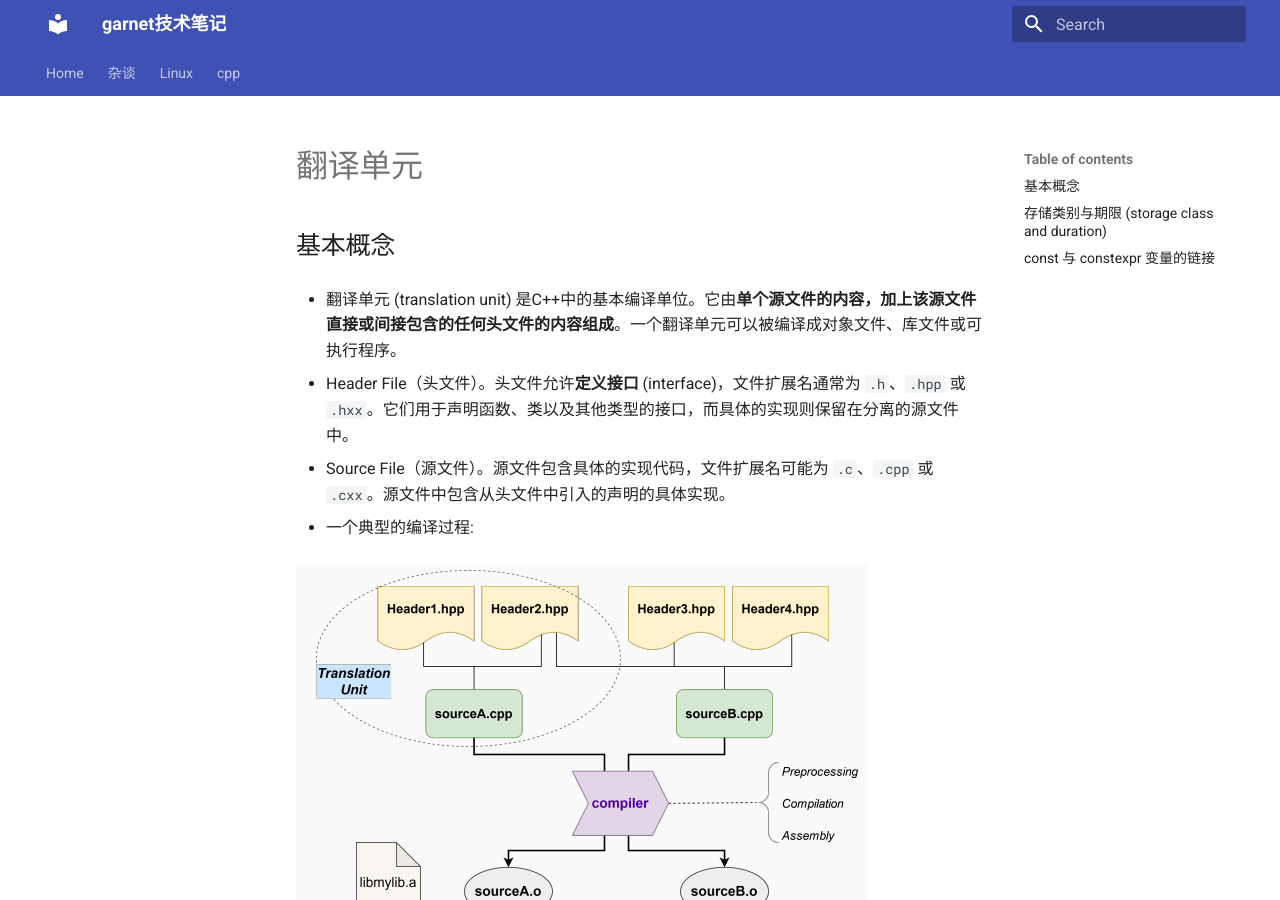
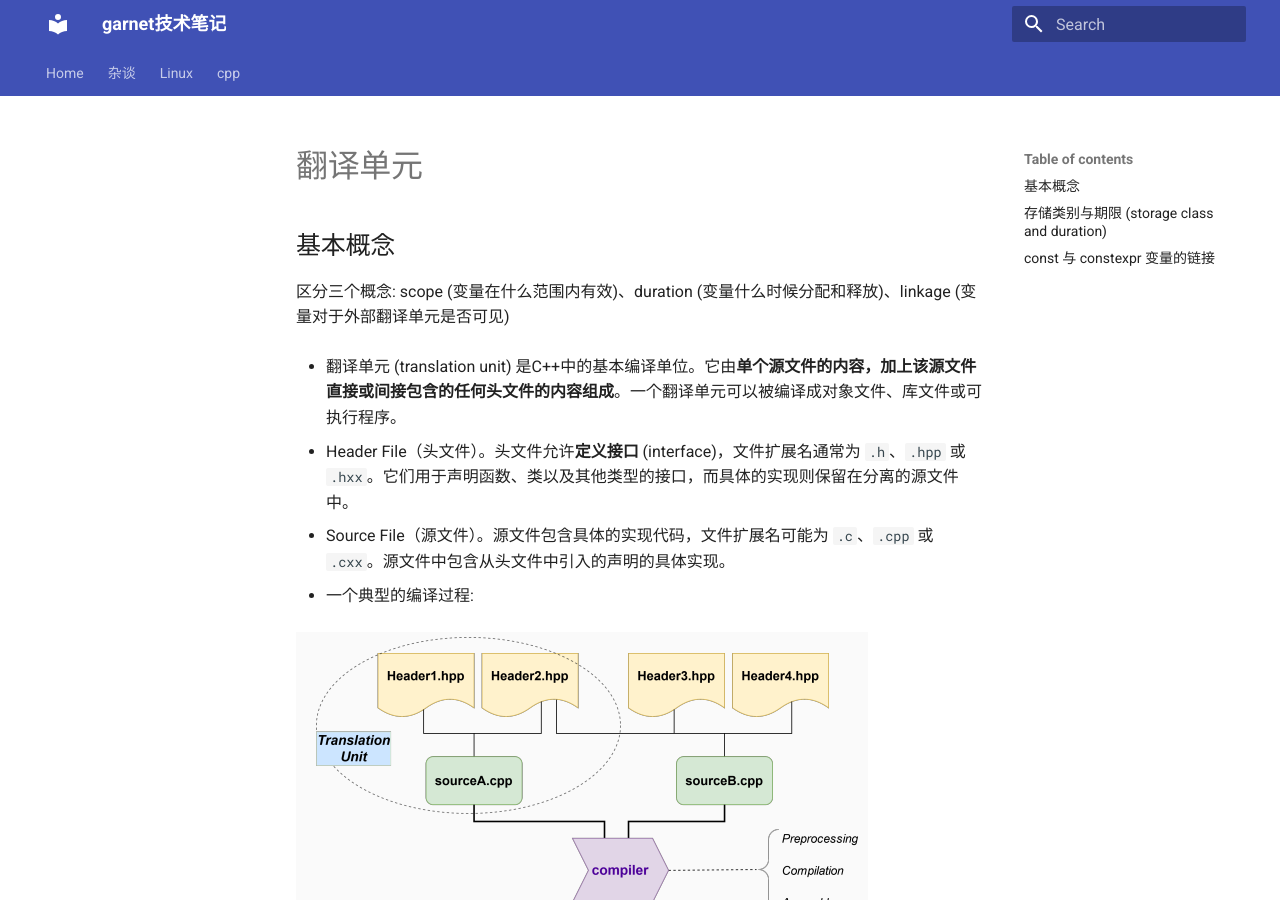
Before and after one commit to ymma98/technotes, an MkDocs documentation site: the page built from docs/cpp/翻译单元.md, in a window 1280 px wide and 900 px high. Built offline with MkDocs 1.6.1 and Material for MkDocs 9.7.7, drawn with Linux system fonts in a browser that asks for light colours; part of the change alters nothing that is shown.

Commit message:
docs/cpp/翻译单元.md updated from https://stackedit.cn/

````diff
--- a/docs/cpp/翻译单元.md
+++ b/docs/cpp/翻译单元.md
@@ -1,6 +1,8 @@
 # 翻译单元
 
 ## 基本概念
+
+区分三个概念: scope (变量在什么范围内有效)、duration (变量什么时候分配和释放)、linkage (变量对于外部翻译单元是否可见)
 
 -   翻译单元 (translation unit) 是C++中的基本编译单位。它由**单个源文件的内容，加上该源文件直接或间接包含的任何头文件的内容组成**。一个翻译单元可以被编译成对象文件、库文件或可执行程序。
 
@@ -160,6 +162,7 @@ static constexpr int var4 = 2; // 内部链接性（冗余）
 int main() {}
 ```
 <!--stackedit_data:
-eyJoaXN0b3J5IjpbNjgyNTc2MjQ1LDQwODU4NDg5MSw3OTYzMj
-cxODAsMTYzODc3NDY3NywxNzUyMjkzNzNdfQ==
+eyJoaXN0b3J5IjpbLTE5MDg0NjgzMzEsNjgyNTc2MjQ1LDQwOD
+U4NDg5MSw3OTYzMjcxODAsMTYzODc3NDY3NywxNzUyMjkzNzNd
+fQ==
 -->
````
